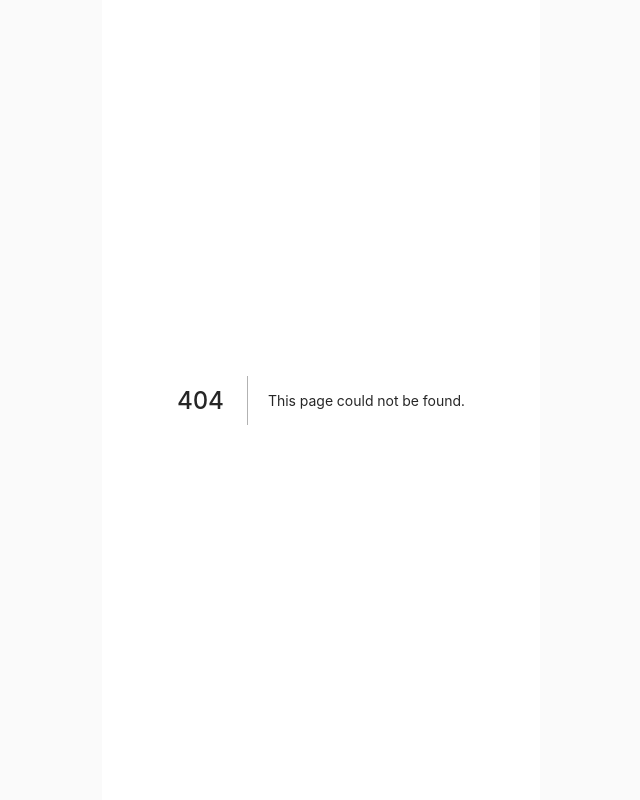
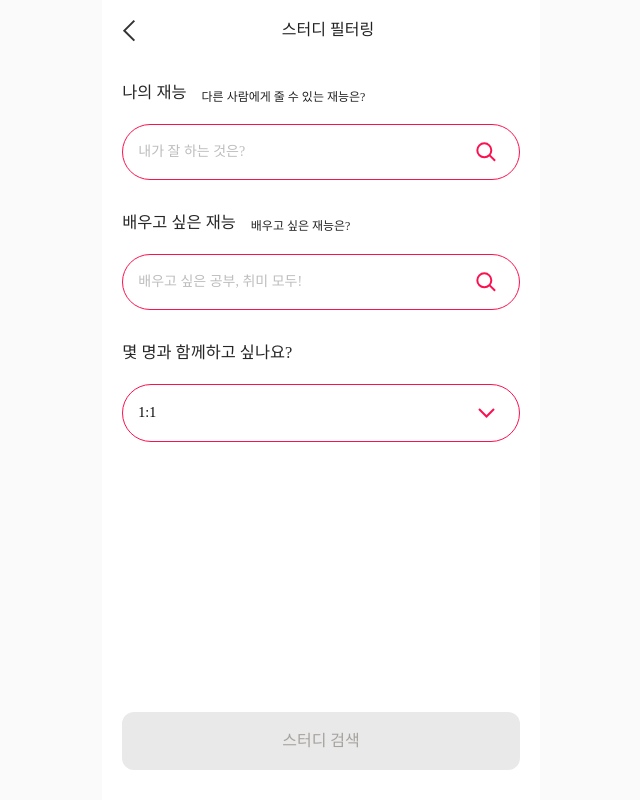
Before and after one commit to wanted-fork-fork/cake-FE, a Next.js app: page /search in a window 1280 px wide. Before the commit this address had no page. Shown: the whole page, without its empty margins (319-959 px from the left). Built offline with nearby package versions, Linux system fonts and the light colour scheme.

Commit message:
feat: use filtering ui

```diff
--- a/src/components/atoms/Select.tsx
+++ b/src/components/atoms/Select.tsx
@@ -63,6 +63,7 @@ const Select = styled.select<SelectStyleProp>`
   &:disabled {
     background-color: #fff;
   }
+  background-color: #fff;
 `;
 
 interface SelectProp<T> extends SelectHTMLAttributes<HTMLSelectElement> {
--- /dev/null
+++ b/src/pages/search/index.tsx
@@ -0,0 +1,6 @@
+import FilteringTemplate from "@src/templates/Filtering.template";
+
+function SearchPage() {
+  return <FilteringTemplate />;
+}
+export default SearchPage;
--- a/src/templates/Filtering.template.tsx
+++ b/src/templates/Filtering.template.tsx
@@ -1,6 +1,6 @@
 import PageWrapperComponent from "@src/components/organs/PageWrapper.component";
 import styled from "styled-components";
-import theme, { Padding } from "@src/styles/theme";
+import theme, { FontSize, Padding } from "@src/styles/theme";
 import { Button } from "@src/components/atoms/Button";
 import ColoredSearchIcon from "@src/components/icon/ColoredSearch.icon";
 import SelectComponent from "@src/components/atoms/Select";
@@ -19,10 +19,14 @@ const SectionWrapper = styled.div`
 const LabelWrapper = styled.div`
   display: flex;
   align-items: center;
-  margin-bottom: 5px;
+  margin-bottom: 10px;
   h2 {
     margin-bottom: 0;
     margin-right: 10px;
+  }
+  span {
+    margin-left: 15px;
+    font-size: ${FontSize.Small};
   }
 `;
 const ButtonContentsWrapper = styled.div`
@@ -45,10 +49,16 @@ function FilteringTemplate() {
       <Wrapper>
         <SectionWrapper>
           <LabelWrapper>
-            <h2>나의 재능</h2>
+            <h3>나의 재능</h3>
             <span>다른 사람에게 줄 수 있는 재능은?</span>
           </LabelWrapper>
-          <Button color="primary" filled={false} shape="full-rounded">
+          <Button
+            height="56px"
+            fontSize="small"
+            color="primary"
+            filled={false}
+            shape="full-rounded"
+          >
             <ButtonContentsWrapper>
               <p>내가 잘 하는 것은?</p>
               <ColoredSearchIcon />
@@ -57,10 +67,16 @@ function FilteringTemplate() {
         </SectionWrapper>
         <SectionWrapper>
           <LabelWrapper>
-            <h2>배우고 싶은 재능</h2>
+            <h3>배우고 싶은 재능</h3>
             <span>배우고 싶은 재능은?</span>
           </LabelWrapper>
-          <Button color="primary" filled={false} shape="full-rounded">
+          <Button
+            height="56px"
+            fontSize="small"
+            color="primary"
+            filled={false}
+            shape="full-rounded"
+          >
             <ButtonContentsWrapper>
               <p>배우고 싶은 공부, 취미 모두!</p>
               <ColoredSearchIcon />
@@ -69,7 +85,7 @@ function FilteringTemplate() {
         </SectionWrapper>
         <SectionWrapper>
           <LabelWrapper>
-            <h2>몇 명과 함께하고 싶나요?</h2>
+            <h3>몇 명과 함께하고 싶나요?</h3>
           </LabelWrapper>
           <SelectComponent
             iconPosition="25px"
@@ -77,7 +93,7 @@ function FilteringTemplate() {
             shape="rounded"
             color="primary"
             onSelect={null}
-            selected=""
+            selected="0"
             list={studyList}
             idKeyName="key"
             labelKeyName="value"
```
